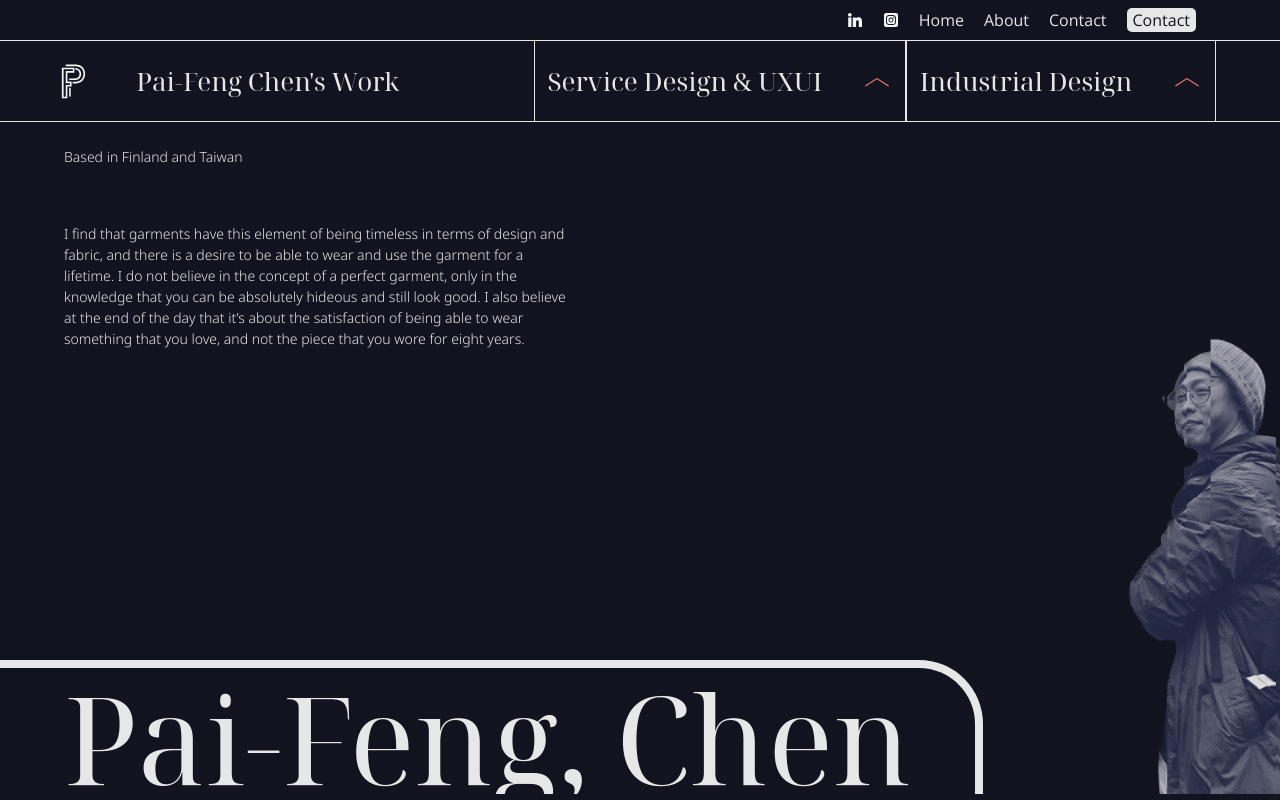
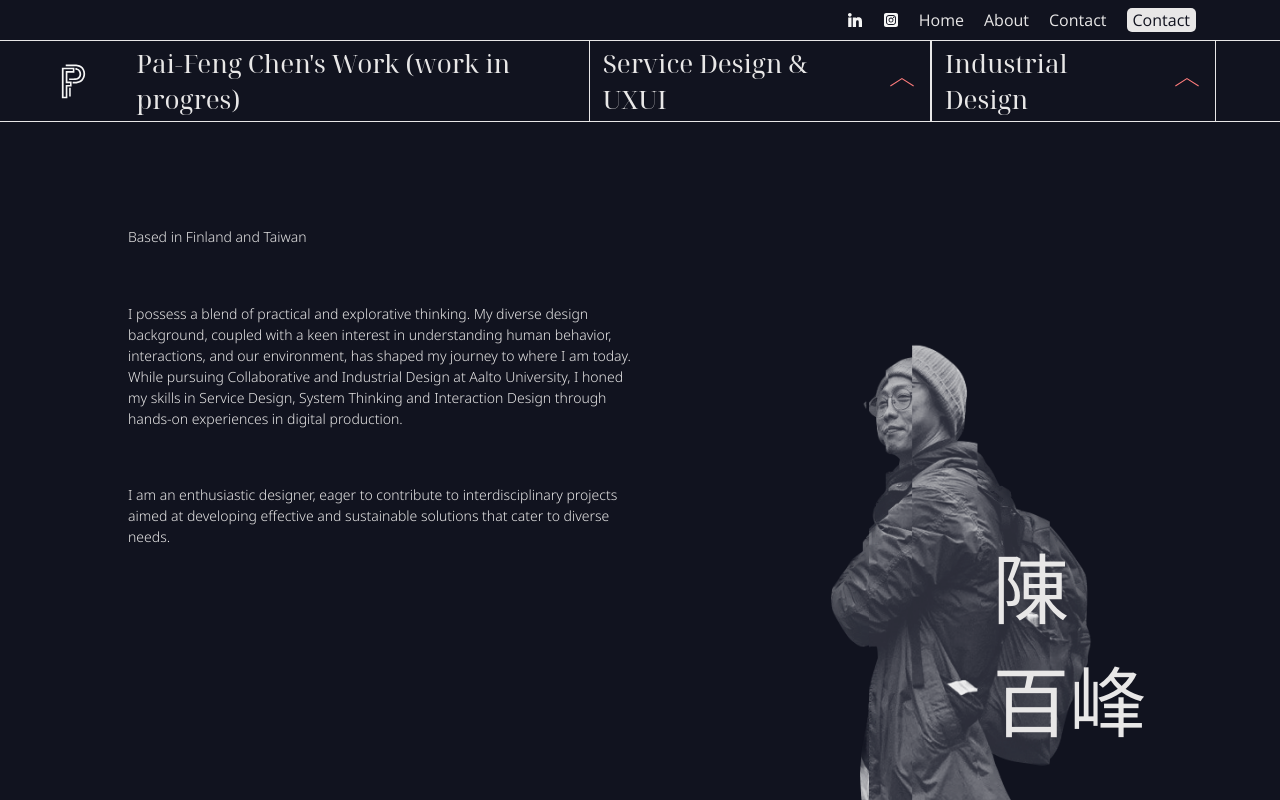
Before and after one commit to 100fengchen/final-portfolio, a React (Create React App) app: page / in a window 1280 px wide. Built offline with nearby package versions, Linux system fonts and the light colour scheme.

Commit message:
Quick fix

```diff
--- a/public/index.html
+++ b/public/index.html
@@ -14,6 +14,11 @@
     <link rel="preconnect" href="https://fonts.googleapis.com">
     <link rel="preconnect" href="https://fonts.gstatic.com" crossorigin>
     <link href="https://fonts.googleapis.com/css2?family=Noto+Sans:ital,wght@0,100..900;1,100..900&family=Open+Sans:ital,wght@0,300..800;1,300..800&display=swap" rel="stylesheet">
+
+    <link rel="preconnect" href="https://fonts.googleapis.com">
+    <link rel="preconnect" href="https://fonts.gstatic.com" crossorigin>
+    <link href="https://fonts.googleapis.com/css2?family=Noto+Serif+JP:wght@200..900&display=swap" rel="stylesheet">
+
     <!--
       manifest.json provides metadata used when your web app is installed on a
       user's mobile device or desktop. See https://developers.google.com/web/fundamentals/web-app-manifest/
--- a/src/components/Article.js
+++ b/src/components/Article.js
@@ -14,16 +14,24 @@ export default function Article({isHovering, setIsHovering, itemClick}) {
                     {/* <h1>Free lancer</h1>  */}
                     <h1>Based in Finland and Taiwan</h1>
                     <h1 >
-                    I find that garments have this element of being timeless in terms of design and fabric, and there is a desire to be able to wear and use the garment for a lifetime. I do not believe in the concept of a perfect garment, only in the knowledge that you can be absolutely hideous and still look good. I also believe at the end of the day that it’s about the satisfaction of being able to wear something that you love, and not the piece that you wore for eight years.
+                    I possess a blend of practical and explorative thinking. My diverse design background, coupled with a keen interest in understanding human behavior, interactions, and our environment, has shaped my journey to where I am today. While pursuing Collaborative and Industrial Design at Aalto University, I honed my skills in Service Design, System Thinking and Interaction Design through hands-on experiences in digital production.
                     </h1>
+                    <h1 >
+                    I am an enthusiastic designer, eager to contribute to interdisciplinary projects aimed at developing effective and sustainable solutions that cater to diverse needs.                    </h1>
+
                 </article>
 
-                <div id="rectangle"><button class="BigName">Pai-Feng, Chen</button></div>
+
             </div>
             <div id = "potraitbox">
-            <img class="Portrait" src={Portrait} alt="My handsome selfie hehe"/>
+           <img class="Portrait" src={Portrait} alt="My handsome selfie hehe"/>
+            <div className='nameBox'>
+              <div id="rectangle"><button class="BigName">陳</button></div>
+              <div id="rectangle"><button class="BigName">百峰</button></div>
             </div>
-            <footer>2022 All rights reserved @Pai-Feng, Chen</footer>
+            </div>
+
+            {/* <footer>2022 All rights reserved @Pai-Feng, Chen</footer>   */}
 
     </div>
   )
--- a/src/components/Projects/SpotOn.js
+++ b/src/components/Projects/SpotOn.js
@@ -5,7 +5,7 @@
     return (
       <div className='ProductFullPage'>
         <div className='pageBox'>
-          <img src={cover} className='SpotOnP' id='SpotOnP'></img>
+          <img src={cover} className='SpotOnCover'></img>
           <h1 className="description"> {/* Fixed typo: Changed 'desicription' to 'description' */}
           Spot On is a space booking system that employs light as an indicator for multiple purposes with seamless integration of virtual and physical elements. Through dynamic color changes within the booking application, users can effortlessly discern whether a space is occupied or if the current occupant invites others to join their session.          </h1>
           <h1 className='extraInfo'>
--- a/src/components/SubNav.js
+++ b/src/components/SubNav.js
@@ -64,7 +64,7 @@ export default function SubNav({ setIsHovering, isHovering,setIsCreatingJourneyH
             <div className="SubNav">
                 <div className="Pbutton" id="mywork">
                     <img src={PersonalLogo} alt="This is my personal logo" className='pLogo' />
-                    <div className="PBox">Pai-Feng Chen's Work</div>
+                    <div className="PBox">Pai-Feng Chen's Work  (work in progres) </div>
                 </div>
                 <div className="Itemshow">
                     <div className="ProductContainer"  ref={productContainerRef}>
--- a/src/index.css
+++ b/src/index.css
@@ -205,6 +205,7 @@ h1{
 .AllContentContainer{
   height: 84vh;
   max-height: 100%;
+
   display: flex;
   justify-content: space-between;
   flex-direction: row;
@@ -214,6 +215,8 @@ h1{
 
 
 .TextContentContainer{
+  padding-top: 10vh;
+  padding-left: 5vw;
   display: flex;
   flex-direction: column;
   justify-content: space-between;
@@ -225,24 +228,29 @@ h1{
   align-items: flex-end;
 }
 
+.nameBox{
+  display: flex;
+  flex-direction: column ;
+  padding-right: 10vw;
+  padding-bottom: 5vh;
+}
+
+
 .BigName{
-  font-size: 9.5vw;
+  font-size: 6vw;
   position: relative;
-  white-space: nowrap;
   background: none;
   text-align: left;
-  font-family: 'Noto Serif Display', serif ;
+  font-family: 'Noto Serif JP', serif ;
+  font-weight: 400;
+
   color: var(--white);
-  padding-left: 5vw;
+  /* padding-left: 5vw;
   padding-right: 5vw;
-  padding-top: 2vh;
+  padding-top: 2vh; */
   transition-duration: 500ms ;
   transition-property: color;
-  line-height: 90%;
-  border: 1vh solid var(--white);
-  border-left: 0px;
-  border-bottom: 0px;
-  border-radius: 0 5vw 0 0;
+
 
 }
 
@@ -252,8 +260,12 @@ h1{
 }
 
 .Portrait{
-  position: relative;
+  position: absolute;
   width: auto ;
+  object-fit: cover;
+  object-fit: scale-down;
+  object-position: top;
+ right: 10vw;
   height: 60vh;
   bottom: 0px;
 
@@ -571,7 +583,7 @@ p{
   top: 6vh;
   left: 6vw;
 
-  box-shadow: -10px 18px 20px rgb(26, 181, 163)
+  /* box-shadow: -10px 18px 20px rgb(26, 181, 163) */
 }
 
 .CAIJcover{
@@ -582,7 +594,14 @@ p{
   object-position: top ;
 }
 
-
+.SpotOnCover{
+  width: 45vw;
+  border-radius: 10.5px;
+  height: 40vh;
+  object-fit: cover;
+  object-position: bottom ;
+  background-color: white;
+}
 
 .description{
   /* position: absolute; */
```
Also changed, not shown: src/visual/Potrait.png.
